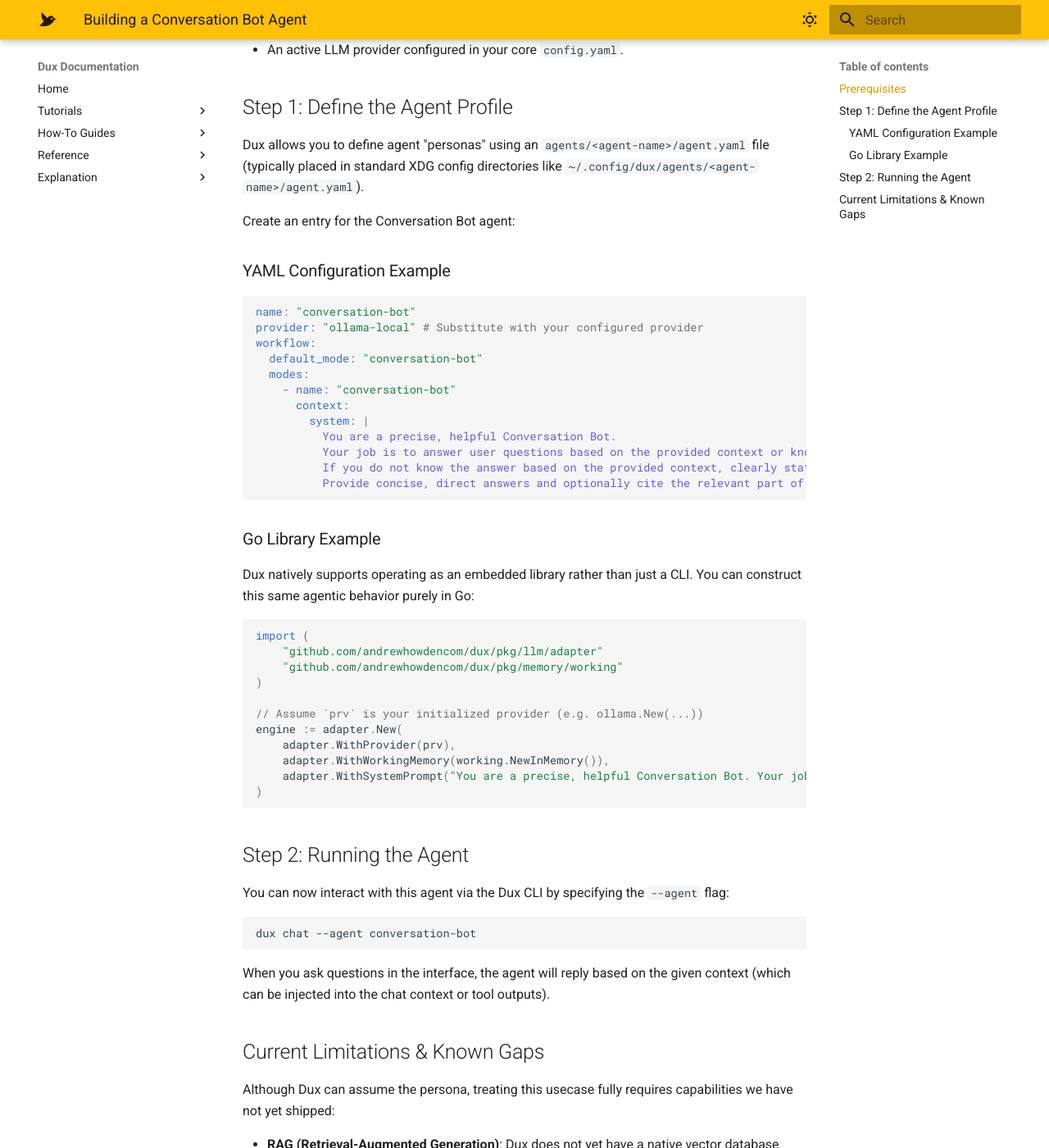
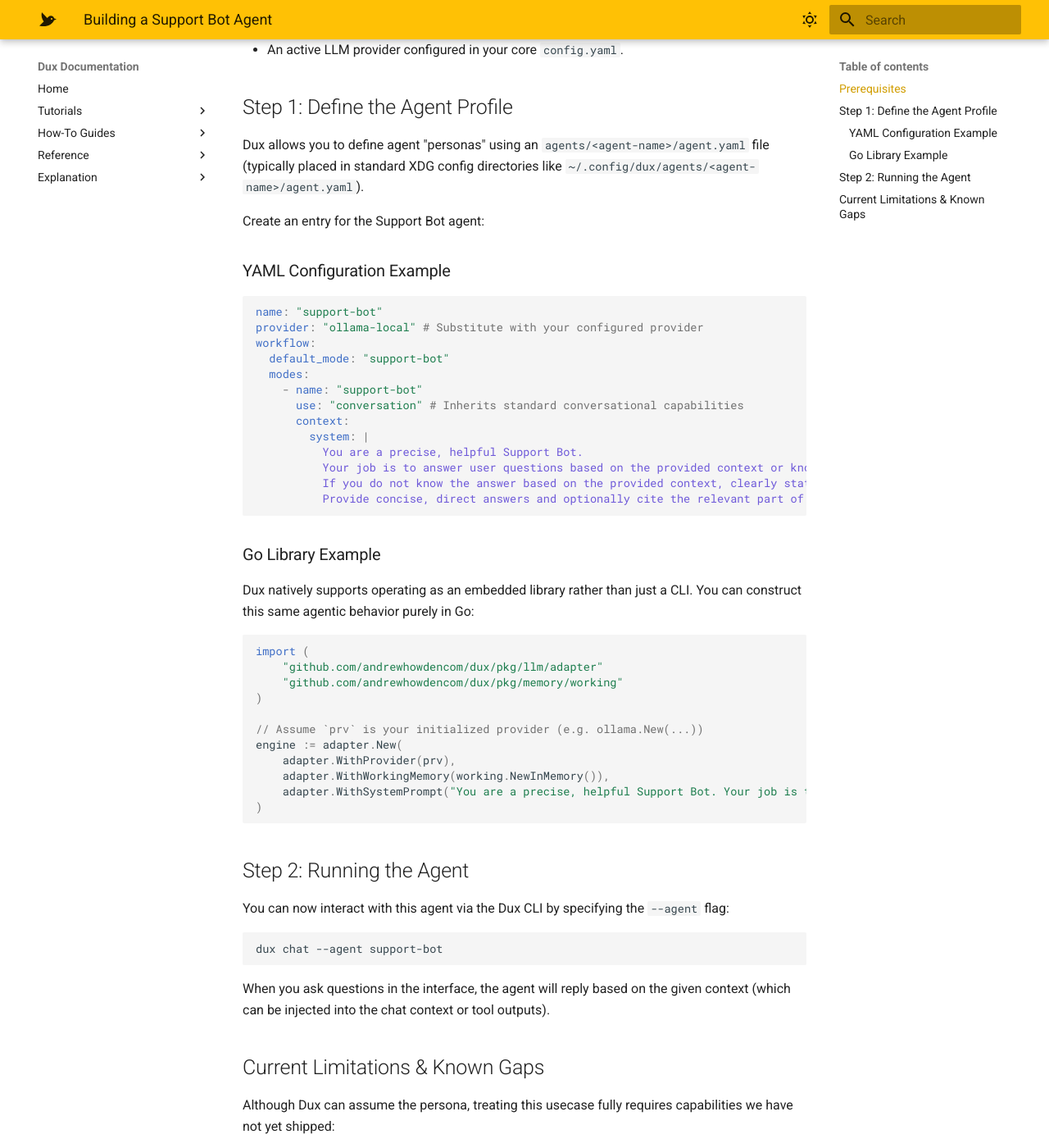
Before and after one commit to andrewhowdencom/dux, an MkDocs documentation site: the page built from docs/tutorials/support-bot-agent.md, in a window 1280 px wide and 1400 px high, scrolled down 375 px. Shown: the whole window at 82% size. Built offline with MkDocs 1.6.1 and Material for MkDocs 9.7.7, drawn with Linux system fonts in a browser that asks for light colours; some of the changed text lies outside the part shown.

Commit message:
docs: rename tutorial to support bot and demonstrate inheritance

````diff
--- a/docs/tutorials/conversation-agent.md
+++ b/docs/tutorials/support-bot-agent.md
@@ -1,6 +1,6 @@
-# Building a Conversation Bot Agent
+# Building a Support Bot Agent
 
-This tutorial walks through configuring Dux to act as a **Conversation Bot Agent**. The goal of this agent is to ingest knowledge bases, documentation, or unstructured data and answer user queries accurately based solely on the provided context.
+This tutorial walks through configuring Dux to act as a **Support Bot Agent**. The goal of this agent is to ingest knowledge bases, documentation, or unstructured data and answer user queries accurately based solely on the provided context.
 
 *Note: This document serves as a standard test case for Dux architectural decisions.*
 
@@ -13,20 +13,21 @@
 
 Dux allows you to define agent "personas" using an `agents/<agent-name>/agent.yaml` file (typically placed in standard XDG config directories like `~/.config/dux/agents/<agent-name>/agent.yaml`).
 
-Create an entry for the Conversation Bot agent:
+Create an entry for the Support Bot agent:
 
 ### YAML Configuration Example
 
 ```yaml
-name: "conversation-bot"
+name: "support-bot"
 provider: "ollama-local" # Substitute with your configured provider
 workflow:
-  default_mode: "conversation-bot"
+  default_mode: "support-bot"
   modes:
-    - name: "conversation-bot"
+    - name: "support-bot"
+      use: "conversation" # Inherits standard conversational capabilities
       context:
         system: |
-          You are a precise, helpful Conversation Bot.
+          You are a precise, helpful Support Bot.
           Your job is to answer user questions based on the provided context or knowledge base.
           If you do not know the answer based on the provided context, clearly state that you do not know.
           Provide concise, direct answers and optionally cite the relevant part of the source material.
@@ -46,7 +47,7 @@
 engine := adapter.New(
 	adapter.WithProvider(prv),
 	adapter.WithWorkingMemory(working.NewInMemory()),
-	adapter.WithSystemPrompt("You are a precise, helpful Conversation Bot. Your job is to answer user questions based on the provided context..."),
+	adapter.WithSystemPrompt("You are a precise, helpful Support Bot. Your job is to answer user questions based on the provided context..."),
 )
 ```
 
@@ -55,7 +56,7 @@
 You can now interact with this agent via the Dux CLI by specifying the `--agent` flag:
 
 ```bash
-dux chat --agent conversation-bot
+dux chat --agent support-bot
 ```
 
 When you ask questions in the interface, the agent will reply based on the given context (which can be injected into the chat context or tool outputs).
````
Also changed, not shown: docs/how-to/configuring-agents.md (+3 -3 lines), 2 other files.
